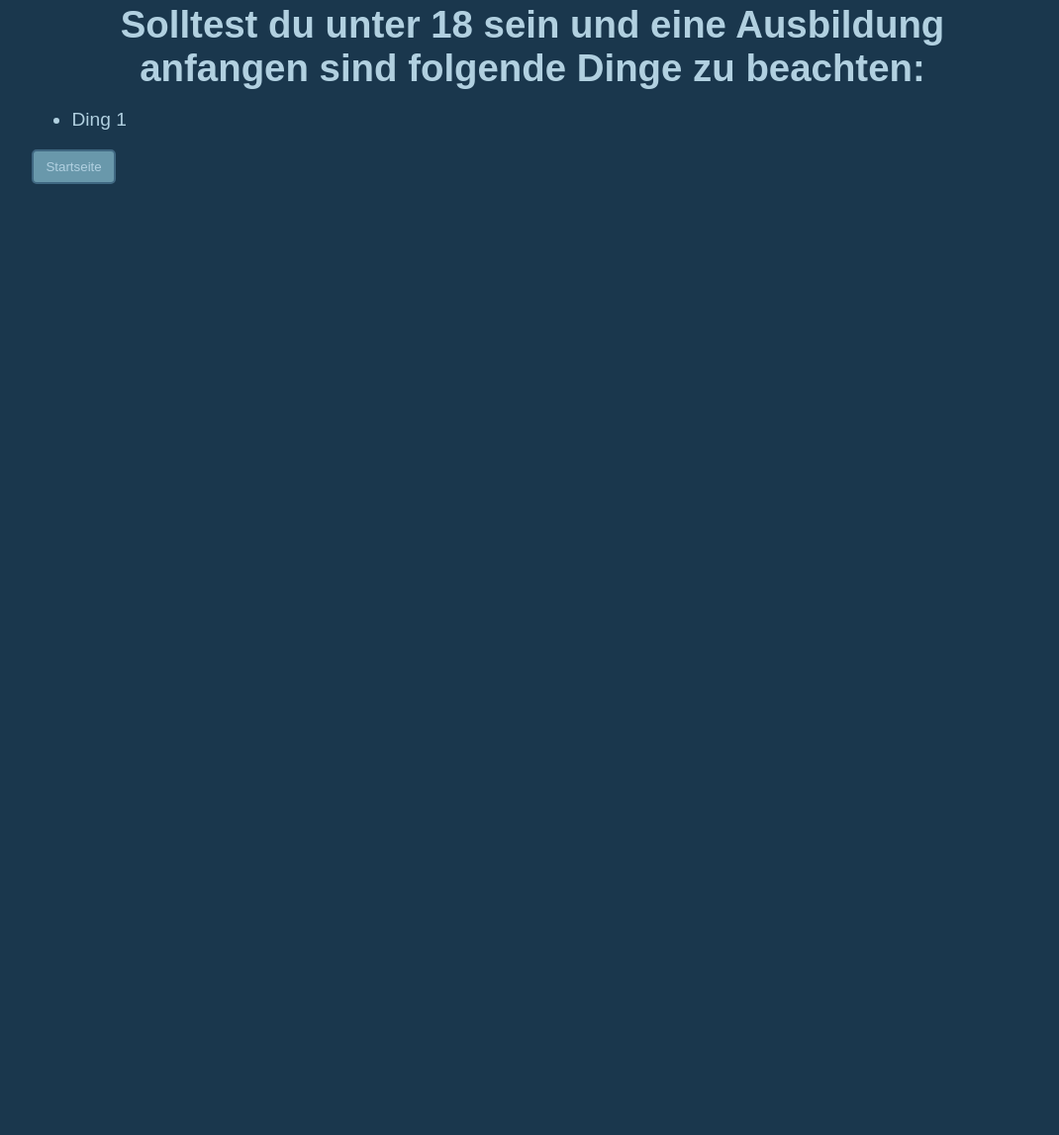
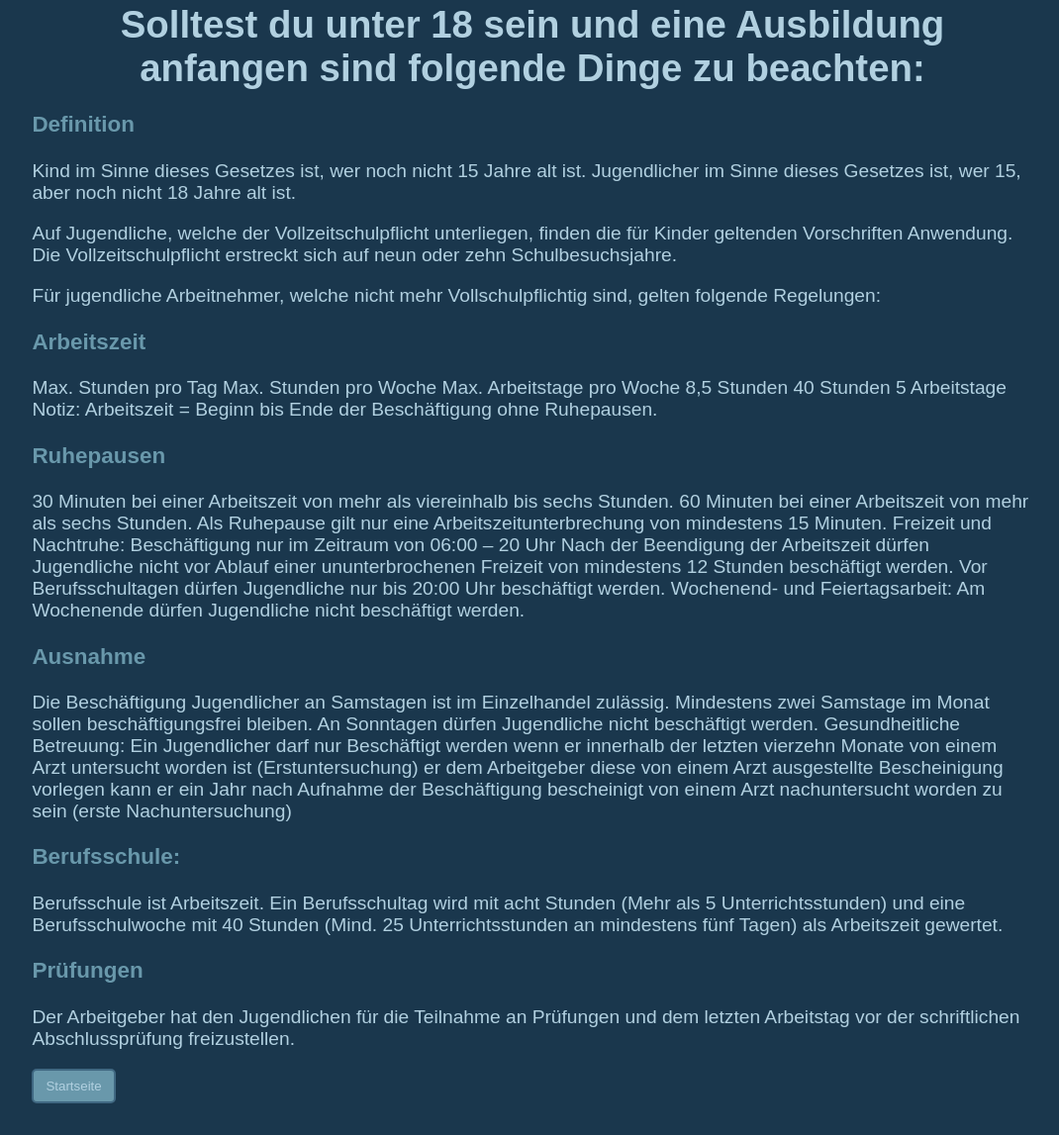
Before and after one commit to caevee/ausbildungsratgeber, a plain HTML site: page subpages/unter18.html in a window 1280 px wide. Shown: the part 45-1192 px from the top of the page at 99% size, without its empty margins (102-1172 px from the left). Before the commit the page ends 800 px from the top, so only its background shows below. Drawn offline with Linux system fonts and the light colour scheme.

Commit message:
added last chapter

```diff
--- a/style.css
+++ b/style.css
@@ -12,6 +12,10 @@ h1 {
     margin: 12px 0;
     margin-top: 48px;
     text-align: center;
+}
+
+h2,h3 {
+    color: #6998AB;
 }
 
 a {
@@ -29,6 +33,7 @@ button {
     color: #B1D0E0;
     border: 2px solid #406882;
     border-radius: 5px;
+    margin-bottom: 24px;
 }
 
 button:hover {
--- a/subpages/unter18.html
+++ b/subpages/unter18.html
@@ -1,6 +1,6 @@
-
 <!DOCTYPE html>
 <html lang="en">
+
 <head>
     <meta charset="UTF-8">
     <meta http-equiv="X-UA-Compatible" content="IE=edge">
@@ -8,13 +8,63 @@
     <title>Unter 18</title>
     <link rel="stylesheet" href="../style.css">
 </head>
+
 <body>
     <div class="container">
         <h1>Solltest du unter 18 sein und eine Ausbildung anfangen sind folgende Dinge zu beachten:</h1>
-        <ul>
-            <li>Ding 1</li>
-        </ul>
+        <h3>Definition</h3>
+        <p>Kind im Sinne dieses Gesetzes ist, wer noch nicht 15 Jahre alt ist.
+            Jugendlicher im Sinne dieses Gesetzes ist, wer 15, aber noch nicht 18 Jahre alt ist.
+        </p>
+        <p>Auf Jugendliche, welche der Vollzeitschulpflicht unterliegen, finden die für Kinder geltenden Vorschriften
+            Anwendung. Die Vollzeitschulpflicht erstreckt sich auf neun oder zehn Schulbesuchsjahre.</p>
+        Für jugendliche Arbeitnehmer, welche nicht mehr Vollschulpflichtig sind, gelten folgende Regelungen:
+
+        <h3>Arbeitszeit</h3>
+        <p>Max. Stunden pro Tag Max. Stunden pro Woche Max. Arbeitstage pro Woche
+            8,5 Stunden 40 Stunden 5 Arbeitstage
+            Notiz: Arbeitszeit = Beginn bis Ende der Beschäftigung ohne Ruhepausen.</p>
+
+        <h3>Ruhepausen</h3>
+        <p>
+            30 Minuten bei einer Arbeitszeit von mehr als viereinhalb bis sechs Stunden.
+            60 Minuten bei einer Arbeitszeit von mehr als sechs Stunden.
+            Als Ruhepause gilt nur eine Arbeitszeitunterbrechung von mindestens 15 Minuten.
+            Freizeit und Nachtruhe:
+            Beschäftigung nur im Zeitraum von 06:00 – 20 Uhr
+            Nach der Beendigung der Arbeitszeit dürfen Jugendliche nicht vor Ablauf einer ununterbrochenen Freizeit von
+            mindestens 12 Stunden beschäftigt werden.
+            Vor Berufsschultagen dürfen Jugendliche nur bis 20:00 Uhr beschäftigt werden.
+            Wochenend- und Feiertagsarbeit:
+            Am Wochenende dürfen Jugendliche nicht beschäftigt werden.</p>
+
+        <h3>Ausnahme</h3>
+
+        <p>Die Beschäftigung Jugendlicher an Samstagen ist im Einzelhandel zulässig.
+            Mindestens zwei Samstage im Monat sollen beschäftigungsfrei bleiben.
+            An Sonntagen dürfen Jugendliche nicht beschäftigt werden.
+            Gesundheitliche Betreuung:
+            Ein Jugendlicher darf nur Beschäftigt werden wenn
+
+            er innerhalb der letzten vierzehn Monate von einem Arzt untersucht worden ist (Erstuntersuchung)
+            er dem Arbeitgeber diese von einem Arzt ausgestellte Bescheinigung vorlegen kann
+            er ein Jahr nach Aufnahme der Beschäftigung bescheinigt von einem Arzt nachuntersucht worden zu sein (erste
+            Nachuntersuchung)</p>
+
+        <h3>Berufsschule:</h3>
+        <p>
+            Berufsschule ist Arbeitszeit. Ein Berufsschultag wird mit acht Stunden (Mehr als 5 Unterrichtsstunden) und
+            eine Berufsschulwoche mit 40 Stunden (Mind. 25 Unterrichtsstunden an mindestens fünf Tagen) als Arbeitszeit
+            gewertet.
+        </p>
+
+        <h3>Prüfungen</h3>
+        <p>
+            Der Arbeitgeber hat den Jugendlichen für die Teilnahme an Prüfungen und dem letzten Arbeitstag vor der
+            schriftlichen Abschlussprüfung freizustellen.
+        </p>
         <a href="../index.html"><button>Startseite</button></a>
     </div>
 </body>
+
 </html>
```
